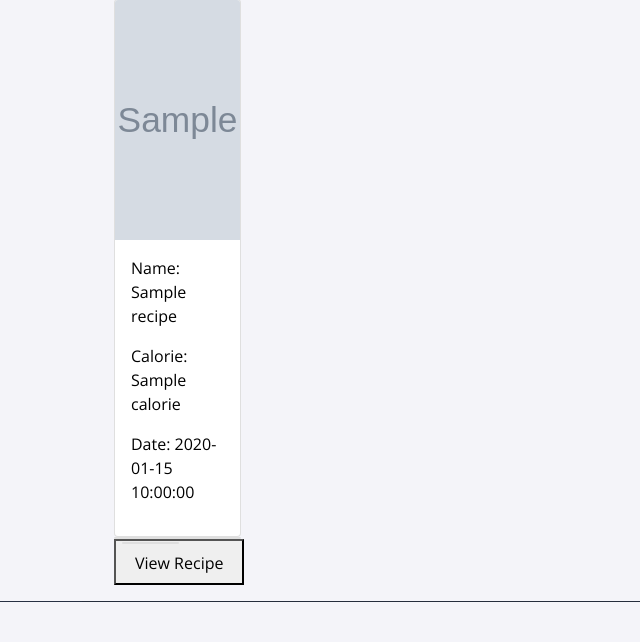
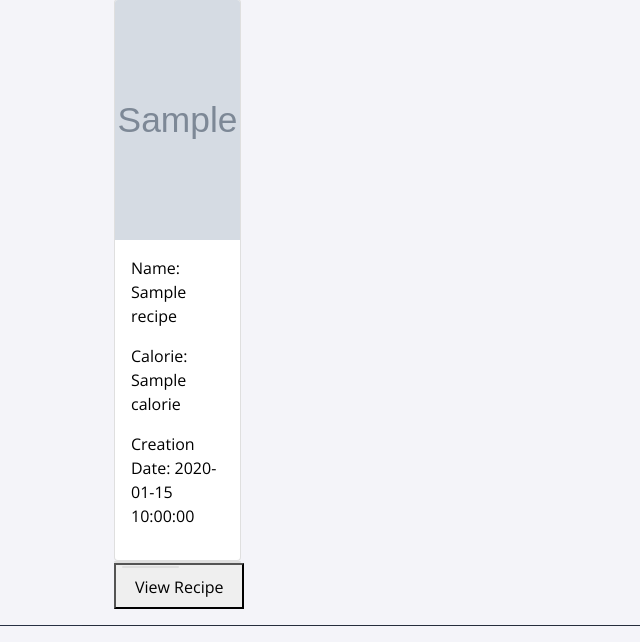
Before and after one commit to amoablo/comp3161-project, a Flask app: template app/templates/recipes.html in a window 1280 px wide. Shown: the part 311-953 px from the top of the page, without its empty margins (0-640 px from the left). Before the commit the page ends 913 px from the top, so only its background shows below. Run offline with Flask 2, Linux system fonts and the light colour scheme; the template is opened without the code that fills it: most values are stand-ins (such as "Sample title", 1, 10 or a date in 2020); grey boxes marked "Sample" are stand-in pictures.

Commit message:
make changes

```diff
--- a/app/templates/recipes.html
+++ b/app/templates/recipes.html
@@ -24,7 +24,7 @@
                 <div class="card-body">
                     <p>Name: {{ recipe.name }}</p>
                     <p>Calorie: {{ recipe.calorie }}</p>
-                    <p>Date: {{ recipe.date_created }}</p>
+                    <p>Creation Date: {{ recipe.date_created }}</p>
                 </div>
                 <div class="">
                     <button><a class="btn btn-block specific-green" href="{{ url_for('getIndividualRecipe', recipieid= recipe.id) }}">View Recipe</a></button>
```
